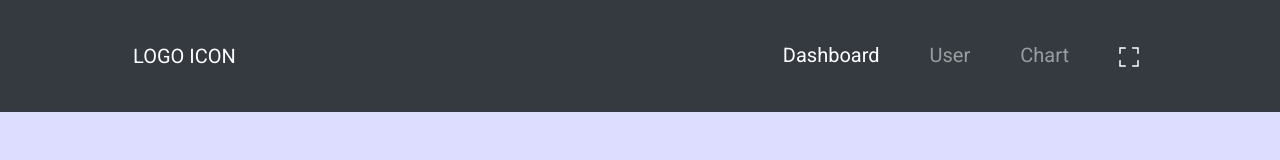
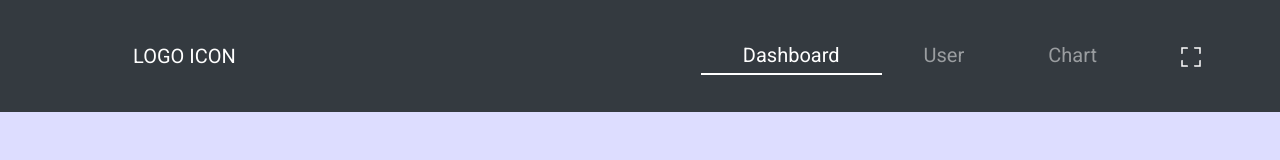
Before and after one commit to Mangesh-047/Machine-test_0, an Angular app: page / in a window 1280 px wide. Shown: the top 160 px of the page. Built offline with nearby package versions, Linux system fonts and the light colour scheme.

Commit message:
navbar-li border

```diff
--- a/src/app/shared/components/navbar/navbar.component.scss
+++ b/src/app/shared/components/navbar/navbar.component.scss
@@ -6,9 +6,13 @@
     // }
 }
 
+.active {
+    border-bottom: 2px solid #fff;
+    // background-color: orange;
+}
 
 .navbar-nav li {
-    padding-left: 34px;
+    padding: 0 34px;
     font-size: 20px;
     cursor: pointer;
 }
```
